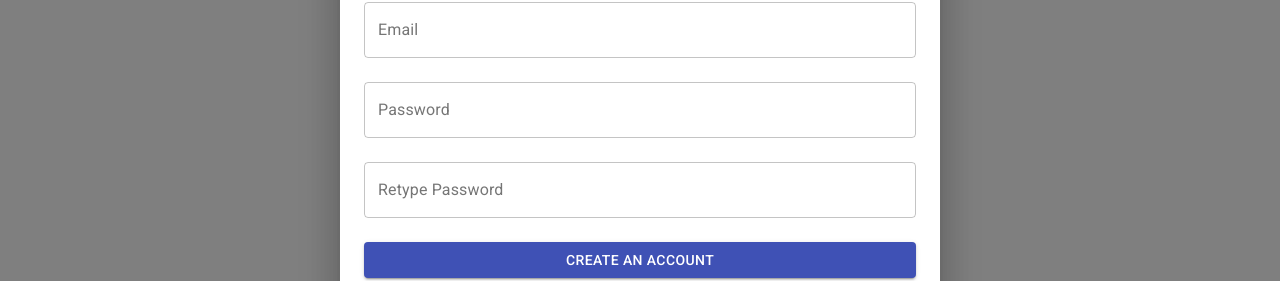
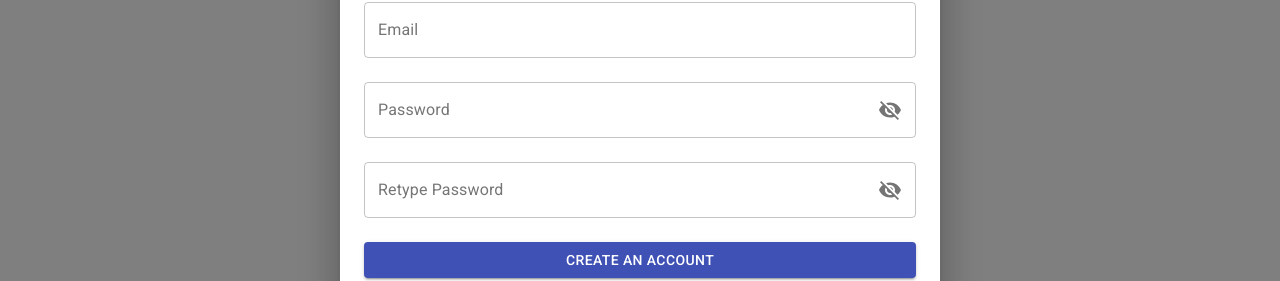
Before and after one commit to vo-vuong/FE_Reactjs, a React (Create React App) app: page / in a window 1280 px wide. Both pictures are taken after a click on the button "REGISTER". Shown: the part 348-629 px from the top of the page. Built offline with nearby package versions, Linux system fonts and the light colour scheme.

Commit message:
add custom password field fot form register

```diff
--- /dev/null
+++ b/src/components/form-controls/PasswordField/index.jsx
@@ -0,0 +1,57 @@
+import FormControl from '@material-ui/core/FormControl';
+import IconButton from '@material-ui/core/IconButton';
+import InputAdornment from '@material-ui/core/InputAdornment';
+import InputLabel from '@material-ui/core/InputLabel';
+import OutlinedInput from '@material-ui/core/OutlinedInput';
+import Visibility from '@material-ui/icons/Visibility';
+import VisibilityOff from '@material-ui/icons/VisibilityOff';
+import PropTypes from 'prop-types';
+import React, { useState } from 'react';
+import { Controller } from 'react-hook-form';
+
+PasswordField.propTypes = {
+  form: PropTypes.object.isRequired, // hai cai quan trong nhat
+  name: PropTypes.string.isRequired, // ptsr la pt proptypes, s tring, r isrequired
+
+  label: PropTypes.string,
+  disabled: PropTypes.bool,
+};
+
+function PasswordField(props) {
+  const { form, name, label, disabled } = props;
+  const { errors, formState } = form;
+  const hasError = formState.touched[name] && errors[name];
+
+  const [showPassword, setShowPassword] = useState(false);
+
+  const toggleShowPassword = () => {
+    setShowPassword((x) => !x);
+  };
+
+  return (
+    <FormControl fullWidth margin="normal" variant="outlined">
+      <InputLabel htmlFor={name}>{label}</InputLabel>
+      <Controller
+        name={name} // cai ni chac chan phai co
+        control={form.control} // cai ni chac chan phai co
+        as={OutlinedInput}
+        //
+        id={name}
+        type={showPassword ? 'text' : 'password'}
+        label={label}
+        endAdornment={
+          <InputAdornment position="end">
+            <IconButton aria-label="toggle password visibility" onClick={toggleShowPassword} edge="end">
+              {showPassword ? <Visibility /> : <VisibilityOff />}
+            </IconButton>
+          </InputAdornment>
+        }
+        disabled={disabled}
+        error={!!hasError} // ep boolean gi do
+        helperText={errors[name]?.message} //luc nao co moi show
+      />
+    </FormControl>
+  );
+}
+
+export default PasswordField;
--- a/src/features/Auth/components/RegisterForm/index.jsx
+++ b/src/features/Auth/components/RegisterForm/index.jsx
@@ -4,6 +4,7 @@
 import PropTypes from 'prop-types';
 import { useForm } from 'react-hook-form';
 import InputField from '../../../../components/form-controls/InputField';
+import PasswordField from '../../../../components/form-controls/PasswordField';
 import { yupResolver } from '@hookform/resolvers/yup';
 import * as yup from 'yup';
 
@@ -17,7 +18,6 @@
     paddingTop: theme.spacing(3),
   },
   avatar: {
-    margin: theme.spacing(1),
     backgroundColor: theme.palette.secondary.main, //theme.palette lay bang mau trong theme material
     margin: '0 auto',
   },
@@ -75,10 +75,10 @@
       <form onSubmit={form.handleSubmit(handleSubmit)}>
         <InputField name="fullName" label="Full Name" form={form} />
         <InputField name="email" label="Email" form={form} />
-        <InputField name="password" label="Password" form={form} />
-        <InputField name="retypePassword" label="Retype Password" form={form} />
+        <PasswordField name="password" label="Password" form={form} />
+        <PasswordField name="retypePassword" label="Retype Password" form={form} />
 
-        <Button fullWidth className={classes.submit} variant="contained" color="primary">
+        <Button type="submit" fullWidth className={classes.submit} variant="contained" color="primary">
           Create an account
         </Button>
       </form>
```
